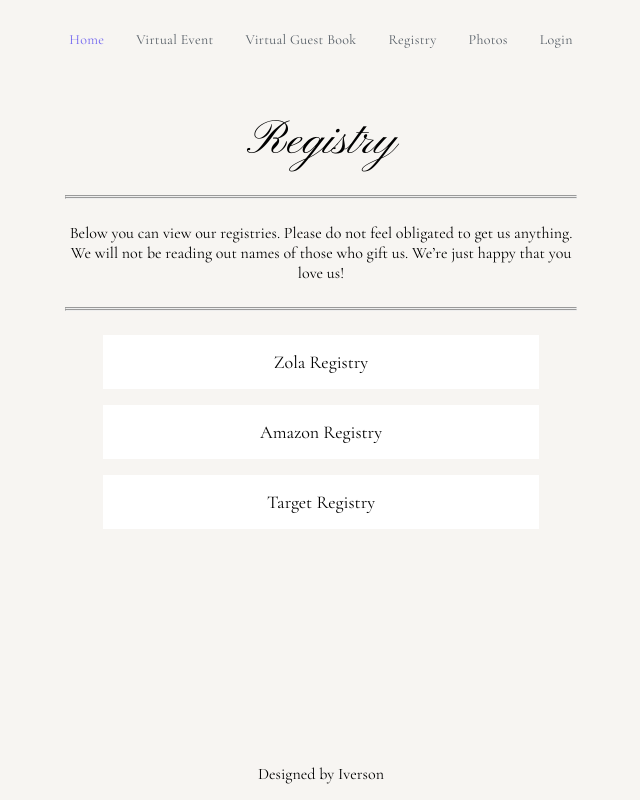
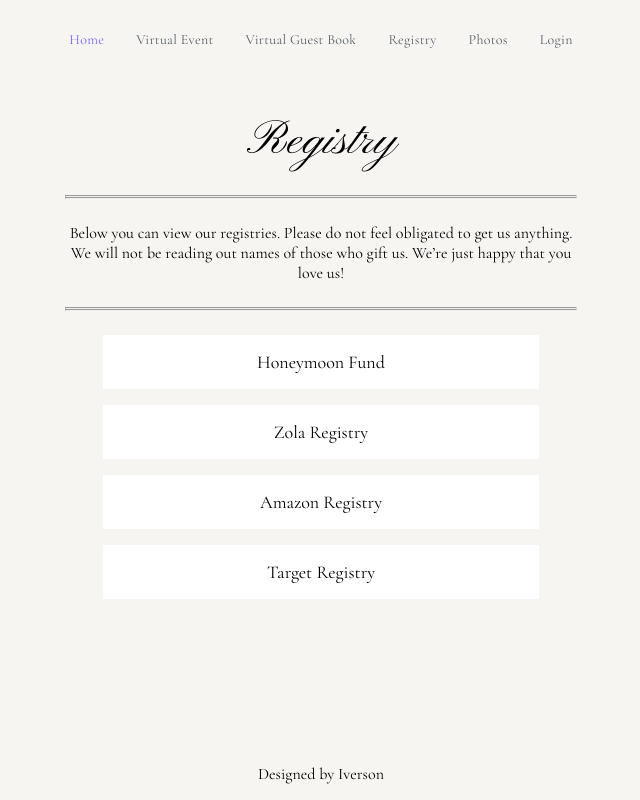
Before and after one commit to Ivcota/Next-Wedding-App, a Next.js app: page /registry in a window 1280 px wide. Shown: the whole page, without its empty margins (319-959 px from the left). Built offline with nearby package versions, Linux system fonts and the light colour scheme.

Commit message:
Update registry.tsx

```diff
--- a/pages/registry.tsx
+++ b/pages/registry.tsx
@@ -47,6 +47,16 @@ const Registry: NextPage = () => {
           href="https://www.zola.com/registry/iversonandholly"
           target="_blank"
         >
+          Honeymoon Fund
+        </a>
+      </ButtonFlexContainer>
+      <ButtonFlexContainer>
+        <a
+          className={`${styles["button-spaced"]} button`}
+          rel="noopener noreferrer"
+          href="https://www.zola.com/registry/iversonandholly"
+          target="_blank"
+        >
           Zola Registry
         </a>
       </ButtonFlexContainer>
```
